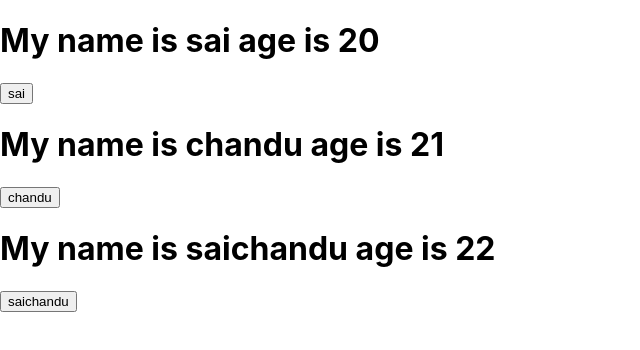
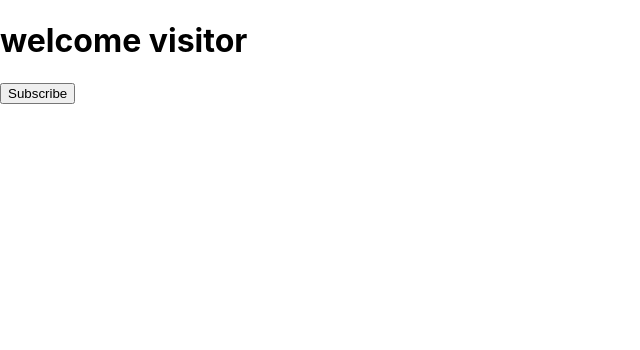
Before and after one commit to saluvalasaichandu/Form_handling_react, a React (Create React App) app: page / in a window 1280 px wide. Shown: the top 350 px of the page, without its empty margins (0-640 px from the left). Built offline with nearby package versions, Linux system fonts and the light colour scheme.

Commit message:
react_states

```diff
--- a/src/App.js
+++ b/src/App.js
@@ -1,16 +1,15 @@
-import React from 'react'
-import Greet from './components/Welcome';
-const App=()=> {
+import React, { Component } from 'react'
+import Message from './components/Message';
+class App extends Component{
+  render(){
   return (
-    <div className="App">
-      <Greet name="sai" age="20"/>
-      <button>sai</button>
-      <Greet name="chandu" age="21"/>
-      <button>chandu</button>
-      <Greet name="saichandu"age="22" />
-      <button>saichandu</button>
+
+    <div>
+      <Message/>
     </div>
+
+
   );
-}
+}}
 
 export default App;
--- /dev/null
+++ b/src/components/Message.js
@@ -0,0 +1,29 @@
+import React,{Component} from "react";
+
+class Message extends Component{
+    constructor(){
+        super()
+        this.state={
+            message:'welcome visitor'
+        }
+    }
+    changemessage(){
+        this.setState({
+            message:' Thank you! You are subscribed'
+        })
+    }
+
+
+    render(){
+        return(
+            <div>
+                <h1>{this.state.message}</h1>
+                <button onClick={()=>{this.changemessage()}}>Subscribe</button>
+
+
+            </div>
+        )
+    }
+
+}
+export default Message;
--- a/src/components/Welcome.js
+++ /dev/null
@@ -1,12 +0,0 @@
-import React from 'react';
-const Greet=(props)=>{
-    console.log(props.name)
-    return(
-        <div>
-           <h1>My name is {props.name} age is {props.age}</h1>
-
-        </div>
-
-    )
-}
-export default Greet;
```
